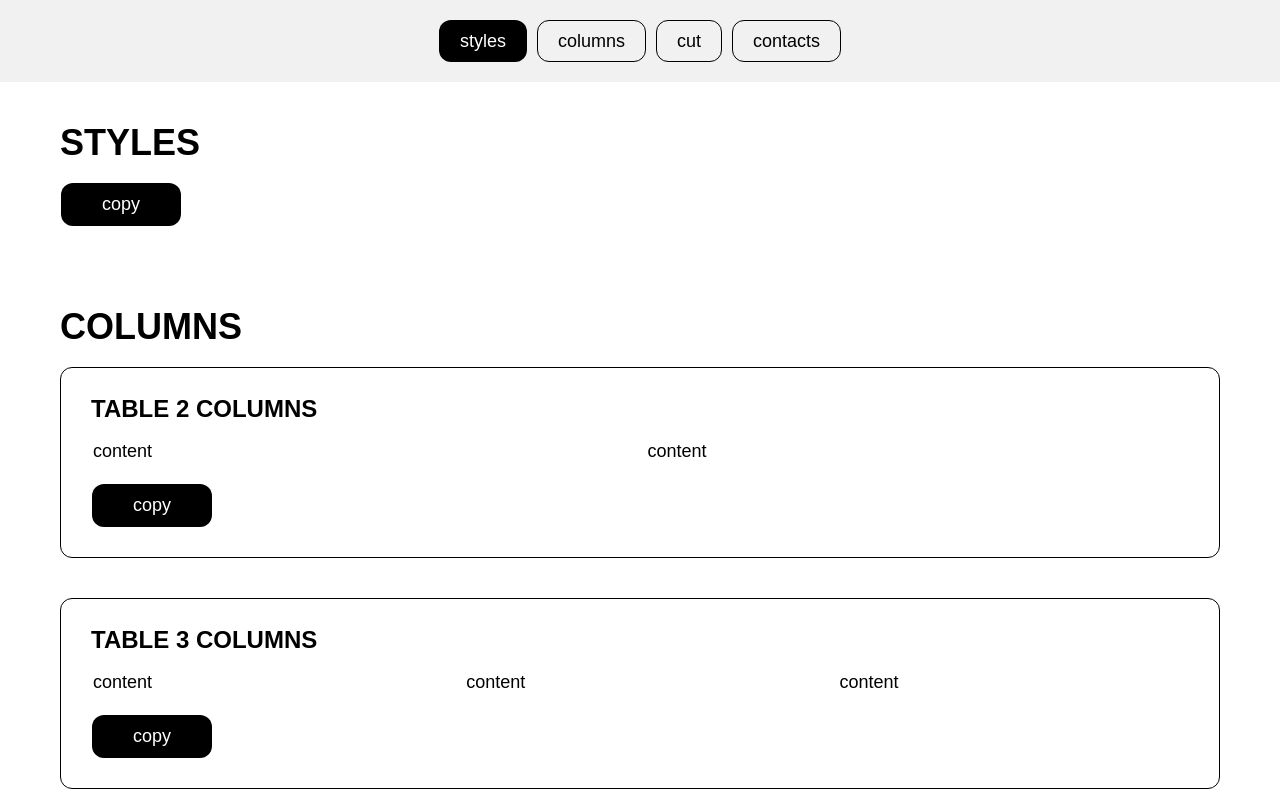
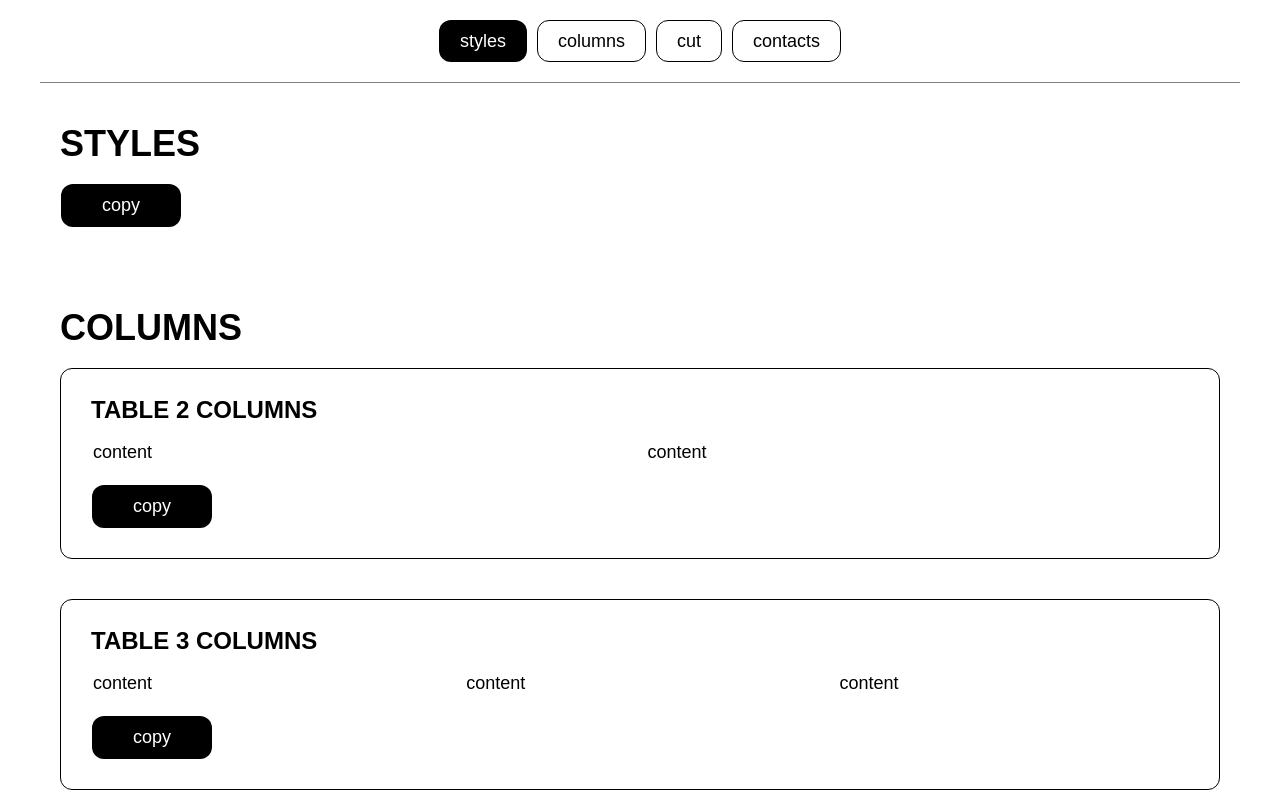
Before and after one commit to d-kornaukhov/wiki, a plain HTML site: page index.html in a window 1280 px wide. Shown: the top 800 px of the page. Drawn offline with Linux system fonts and the light colour scheme; some packages are replaced by stand-ins of ours; a script that the page names is missing.

Commit message:
Add some fix to header

```diff
--- a/css/styles.css
+++ b/css/styles.css
@@ -21,7 +21,17 @@ ul {
 	position: sticky;
 	top: 0;
 	left: 0;
-	background: rgba(241, 241, 241, 1);
+	border-bottom: 1px solid rgba(0, 0, 0, 0.5);
+	max-width: 1200px;
+	margin: 0 auto;
+	z-index: 2;
+}
+
+.header-active {
+	border-bottom: 1px solid transparent;
+	box-shadow: 0 8px 20px rgba(117, 115, 111, 0.2);
+	background: #fff;
+	max-width: 100%;
 }
 
 .header .container {
@@ -62,6 +72,10 @@ ul {
 
 .header__item:not(:last-child) {
 	margin-right: 10px;
+}
+
+.code__list {
+	z-index: 1;
 }
 
 .code__item {
--- a/js/scripts.js
+++ b/js/scripts.js
@@ -1,5 +1,6 @@
 window.addEventListener('load', function () {
 	const codeList = document.querySelector('.code__list')
+	const header = document.querySelector('.header')
 	const navList = document.querySelector('.header__list')
 
 	// Создание элементов
@@ -145,5 +146,17 @@ window.addEventListener('load', function () {
 
 	saveComponentsToLocalStorage()
 
+	const activeHeader = () => {
+		if (window.scrollY >= 1) {
+			header.classList.add('header-active')
+		} else {
+			header.classList.remove('header-active')
+		}
+	}
+
 	window.addEventListener('scroll', navInit)
+
+	window.addEventListener('scroll', activeHeader)
+
+	console.log(scrollY)
 })
```
